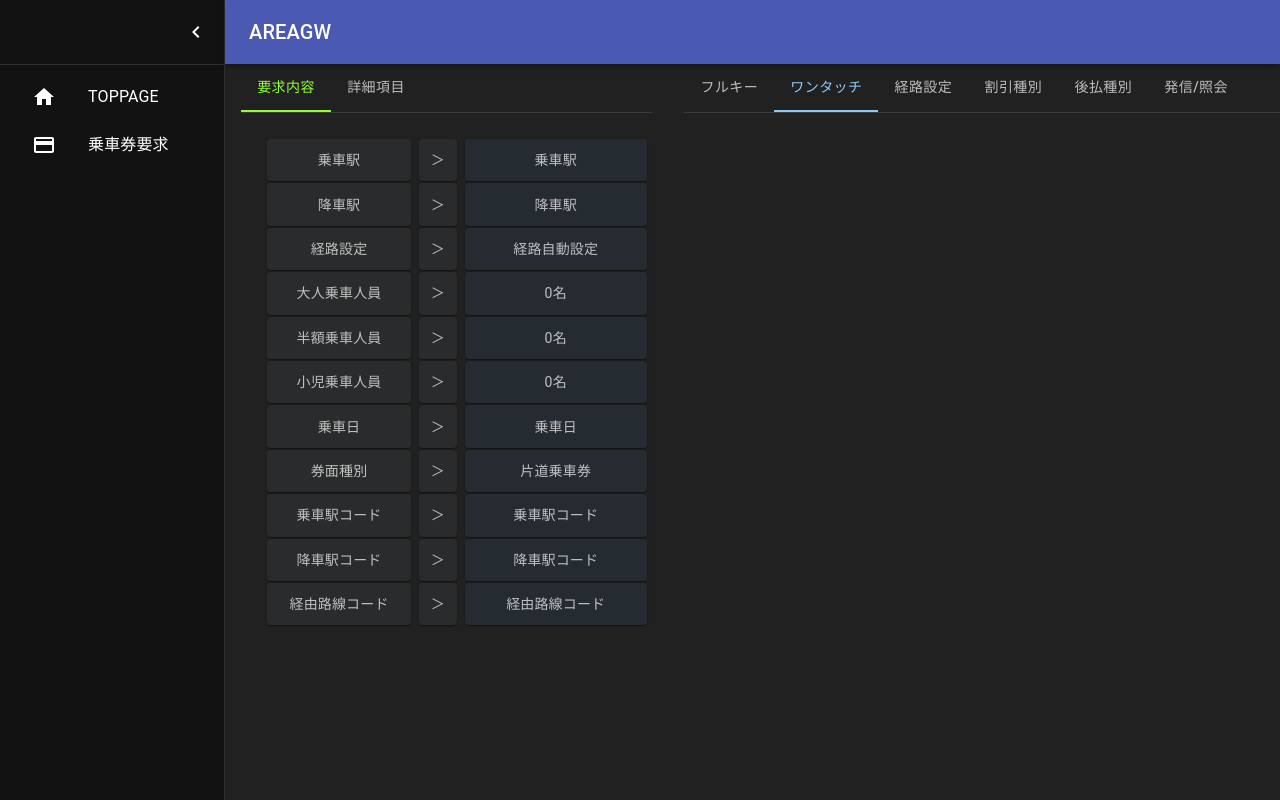
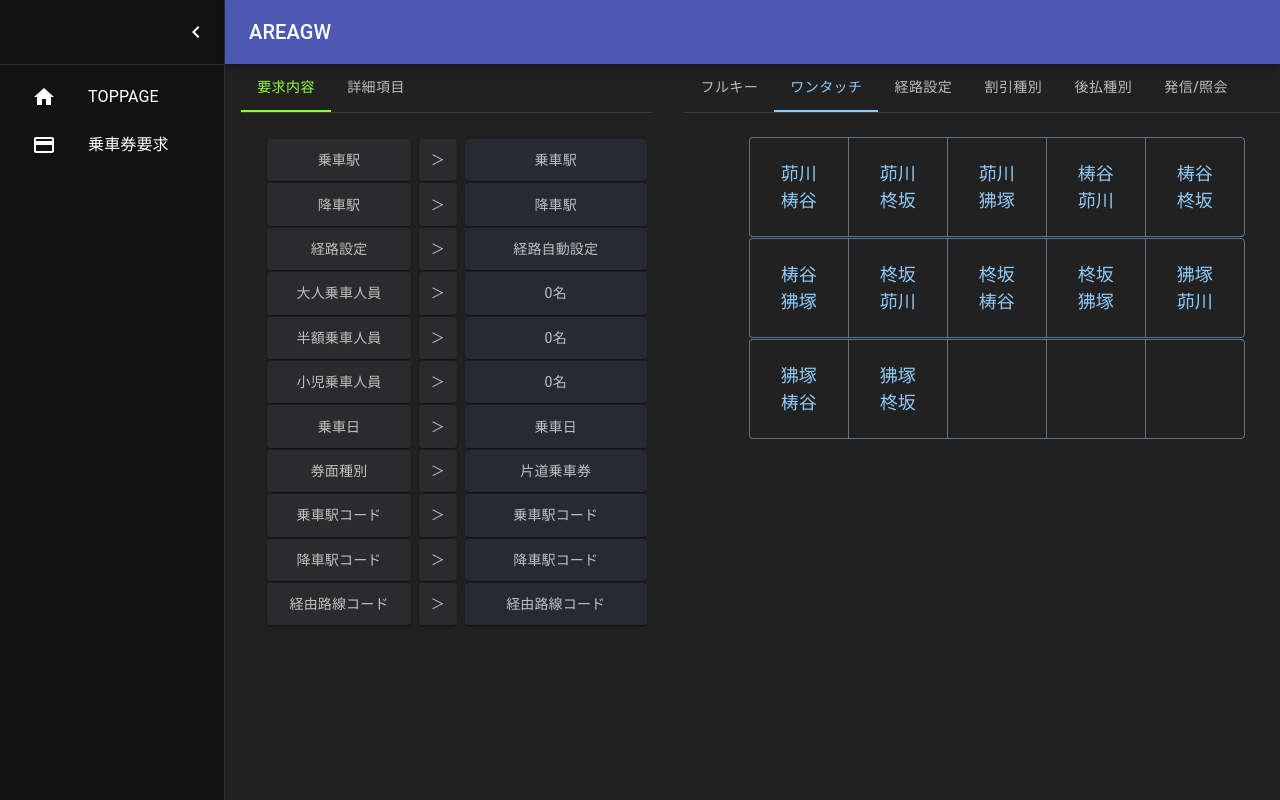
Before and after one commit to lafleurblanche/areagw-ticket-request, a React (Create React App) app in the folder areagw-ticket-request/: page /areagw/request/ticket in a window 1280 px wide. Both pictures are taken after a click on the tab "ワンタッチ". Built offline with nearby package versions, Linux system fonts and the light colour scheme.

Commit message:
20230527 #10 要求画面部品: ワンタッチ項目

```diff
--- /dev/null
+++ b/areagw-ticket-request/src/features/OneTouch/OneTouchMenuList/OneTouchMenuList01.ts
@@ -0,0 +1,49 @@
+const OneTouchMenuList01 = [
+  {
+    id: 1,
+    menuTitle1: '茆川',
+    menuTitle2: '梼谷',
+    fromStaCode: 'GW0101',
+    fromStaName: '茆川',
+    toStaCode: 'GW0106',
+    toStaName: '梼谷',
+  },
+  {
+    id: 2,
+    menuTitle1: '茆川',
+    menuTitle2: '柊坂',
+    fromStaCode: 'GW0101',
+    fromStaName: '茆川',
+    toStaCode: 'GW0107',
+    toStaName: '柊坂',
+  },
+  {
+    id: 3,
+    menuTitle1: '茆川',
+    menuTitle2: '狒塚',
+    fromStaCode: 'GW0101',
+    fromStaName: '茆川',
+    toStaCode: 'GW0108',
+    toStaName: '狒塚',
+  },
+  {
+    id: 4,
+    menuTitle1: '梼谷',
+    menuTitle2: '茆川',
+    fromStaCode: 'GW0106',
+    fromStaName: '梼谷',
+    toStaCode: 'GW0101',
+    toStaName: '茆川',
+  },
+  {
+    id: 5,
+    menuTitle1: '梼谷',
+    menuTitle2: '柊坂',
+    fromStaCode: 'GW0106',
+    fromStaName: '梼谷',
+    toStaCode: 'GW0107',
+    toStaName: '柊坂',
+  },
+];
+
+export default OneTouchMenuList01;
--- /dev/null
+++ b/areagw-ticket-request/src/features/OneTouch/OneTouchMenuList/OneTouchMenuList02.ts
@@ -0,0 +1,49 @@
+const OneTouchMenuList02 = [
+  {
+    id: 1,
+    menuTitle1: '梼谷',
+    menuTitle2: '狒塚',
+    fromStaCode: 'GW0106',
+    fromStaName: '梼谷',
+    toStaCode: 'GW0108',
+    toStaName: '狒塚',
+  },
+  {
+    id: 2,
+    menuTitle1: '柊坂',
+    menuTitle2: '茆川',
+    fromStaCode: 'GW0107',
+    fromStaName: '柊坂',
+    toStaCode: 'GW0101',
+    toStaName: '茆川',
+  },
+  {
+    id: 3,
+    menuTitle1: '柊坂',
+    menuTitle2: '梼谷',
+    fromStaCode: 'GW0107',
+    fromStaName: '柊坂',
+    toStaCode: 'GW0106',
+    toStaName: '梼谷',
+  },
+  {
+    id: 4,
+    menuTitle1: '柊坂',
+    menuTitle2: '狒塚',
+    fromStaCode: 'GW0107',
+    fromStaName: '柊坂',
+    toStaCode: 'GW0108',
+    toStaName: '狒塚',
+  },
+  {
+    id: 5,
+    menuTitle1: '狒塚',
+    menuTitle2: '茆川',
+    fromStaCode: 'GW0108',
+    fromStaName: '狒塚',
+    toStaCode: 'GW0101',
+    toStaName: '茆川',
+  },
+];
+
+export default OneTouchMenuList02;
--- /dev/null
+++ b/areagw-ticket-request/src/features/OneTouch/OneTouchMenuList/OneTouchMenuList03.ts
@@ -0,0 +1,49 @@
+const OneTouchMenuList03 = [
+  {
+    id: 1,
+    menuTitle1: '狒塚',
+    menuTitle2: '梼谷',
+    fromStaCode: 'GW0108',
+    fromStaName: '狒塚',
+    toStaCode: 'GW0106',
+    toStaName: '梼谷',
+  },
+  {
+    id: 2,
+    menuTitle1: '狒塚',
+    menuTitle2: '柊坂',
+    fromStaCode: 'GW0108',
+    fromStaName: '狒塚',
+    toStaCode: 'GW0107',
+    toStaName: '柊坂',
+  },
+  {
+    id: 3,
+    menuTitle1: '',
+    menuTitle2: '',
+    fromStaCode: '',
+    fromStaName: '',
+    toStaCode: '',
+    toStaName: '',
+  },
+  {
+    id: 4,
+    menuTitle1: '',
+    menuTitle2: '',
+    fromStaCode: '',
+    fromStaName: '',
+    toStaCode: '',
+    toStaName: '',
+  },
+  {
+    id: 5,
+    menuTitle1: '',
+    menuTitle2: '',
+    fromStaCode: '',
+    fromStaName: '',
+    toStaCode: '',
+    toStaName: '',
+  },
+];
+
+export default OneTouchMenuList03;
--- /dev/null
+++ b/areagw-ticket-request/src/features/OneTouch/OneTouchMenuList/index.ts
@@ -0,0 +1,3 @@
+export { default as OneTouchMenuList01 } from "./OneTouchMenuList01";
+export { default as OneTouchMenuList02 } from "./OneTouchMenuList02";
+export { default as OneTouchMenuList03 } from "./OneTouchMenuList03";
--- /dev/null
+++ b/areagw-ticket-request/src/features/OneTouch/OneTouchMenuSelect/OneTouchMenuSelect01.tsx
@@ -0,0 +1,187 @@
+/* mui5 */
+import Box from "@mui/material/Box"
+import Button from "@mui/material/Button"
+import ButtonGroup from "@mui/material/ButtonGroup"
+import Typography from "@mui/material/Typography"
+
+/* recoil */
+import { useSetRecoilState } from "recoil"
+
+/* recoil(atom) */
+import {
+  FromStaAtom,
+  FromStaCodeAtom,
+  ToStaAtom,
+  ToStaCodeAtom
+} from "recoil/atoms"
+
+/* features(OneTouch) */
+import {
+  OneTouchMenuList01,
+  OneTouchMenuList02,
+  OneTouchMenuList03
+} from "features/OneTouch/OneTouchMenuList"
+
+/**
+ * ## ワンタッチメニューグループ
+ * * 支線連絡系統
+ * * ワンタッチ候補
+ */
+export const OneTouchMenuSelect01 = () => {
+
+  const setFromSta = useSetRecoilState(FromStaAtom)
+  const setFromStaCode = useSetRecoilState(FromStaCodeAtom)
+  const setToStaCode = useSetRecoilState(ToStaCodeAtom)
+  const setToSta = useSetRecoilState(ToStaAtom)
+
+  const handleOnClick = (
+    fromStaName: string,
+    fromStaCode: string,
+    toStaName: string,
+    toStaCode: string
+  ) => {
+    if(fromStaName !== '') {
+      setFromSta(fromStaName);
+      setFromStaCode(fromStaCode);
+      setToSta(toStaName);
+      setToStaCode(toStaCode);
+    }
+  }
+
+  return(
+    <>
+      <Box
+        sx={{
+          display: 'flex',
+          flexDirection: 'column',
+          alignItems: 'center',
+          '& > *': {
+            m: 0.05,
+          },
+        }}
+      >
+        <ButtonGroup
+          variant="outlined"
+          aria-label="outlined large button group"
+          size="large"
+        >
+          {OneTouchMenuList01.map(p => (
+            <Button
+              key={p.id}
+              sx={{
+                height: '100px',
+                width: '100px'
+              }}
+              onClick={() => handleOnClick(
+                p.fromStaName,
+                p.fromStaCode,
+                p.toStaName,
+                p.toStaCode,
+                )
+              }
+            >
+              <Typography
+                color="inherit"
+                noWrap
+                sx={{
+                  flexGrow: 1,
+                  fontSize: 18
+                }}
+              >
+                {p.menuTitle1}<br/>{p.menuTitle2}
+              </Typography>
+            </Button>
+          ))}
+        </ButtonGroup>
+      </Box>
+      <Box
+        sx={{
+          display: 'flex',
+          flexDirection: 'column',
+          alignItems: 'center',
+          '& > *': {
+            m: 0.05,
+          },
+        }}
+      >
+        <ButtonGroup
+          variant="outlined"
+          aria-label="outlined large button group"
+          size="large"
+        >
+          {OneTouchMenuList02.map(p => (
+            <Button
+              key={p.id}
+              sx={{
+                height: '100px',
+                width: '100px'
+              }}
+              onClick={() => handleOnClick(
+                p.fromStaName,
+                p.fromStaCode,
+                p.toStaName,
+                p.toStaCode,
+                )
+              }
+            >
+              <Typography
+                color="inherit"
+                noWrap
+                sx={{
+                  flexGrow: 1,
+                  fontSize: 18
+                }}
+              >
+                {p.menuTitle1}<br/>{p.menuTitle2}
+              </Typography>
+            </Button>
+          ))}
+        </ButtonGroup>
+      </Box>
+      <Box
+        sx={{
+          display: 'flex',
+          flexDirection: 'column',
+          alignItems: 'center',
+          '& > *': {
+            m: 0.05,
+          },
+        }}
+      >
+        <ButtonGroup
+          variant="outlined"
+          aria-label="outlined large button group"
+          size="large"
+        >
+          {OneTouchMenuList03.map(p => (
+            <Button
+              key={p.id}
+              sx={{
+                height: '100px',
+                width: '100px'
+              }}
+              onClick={() => handleOnClick(
+                p.fromStaName,
+                p.fromStaCode,
+                p.toStaName,
+                p.toStaCode,
+                )
+              }
+            >
+              <Typography
+                color="inherit"
+                noWrap
+                sx={{
+                  flexGrow: 1,
+                  fontSize: 18
+                }}
+              >
+                {p.menuTitle1}<br/>{p.menuTitle2}
+              </Typography>
+            </Button>
+          ))}
+        </ButtonGroup>
+      </Box>
+    </>
+  )
+}
--- /dev/null
+++ b/areagw-ticket-request/src/features/OneTouch/OneTouchMenuSelect/index.ts
@@ -0,0 +1 @@
+export * from './OneTouchMenuSelect01';
--- a/areagw-ticket-request/src/features/TicketRequest/TicketRequest.tsx
+++ b/areagw-ticket-request/src/features/TicketRequest/TicketRequest.tsx
@@ -34,6 +34,7 @@ import {
 } from 'features/RequestInquiry/RequestInquirySelect/RequestInquirySelect01';
 
 /* feature(OneTouch) */
+import { OneTouchMenuSelect01 } from 'features/OneTouch/OneTouchMenuSelect';
 
 interface TabPanelProps {
   children?: React.ReactNode;
@@ -135,6 +136,7 @@ export default function TicketRequest(): JSX.Element {
             <FullKey05 />
           </TabPanel>
           <TabPanel value={value} index={1}>
+            <OneTouchMenuSelect01 />
           </TabPanel>
           <TabPanel value={value} index={2}>
            <RouteSelectTest01 />
```
